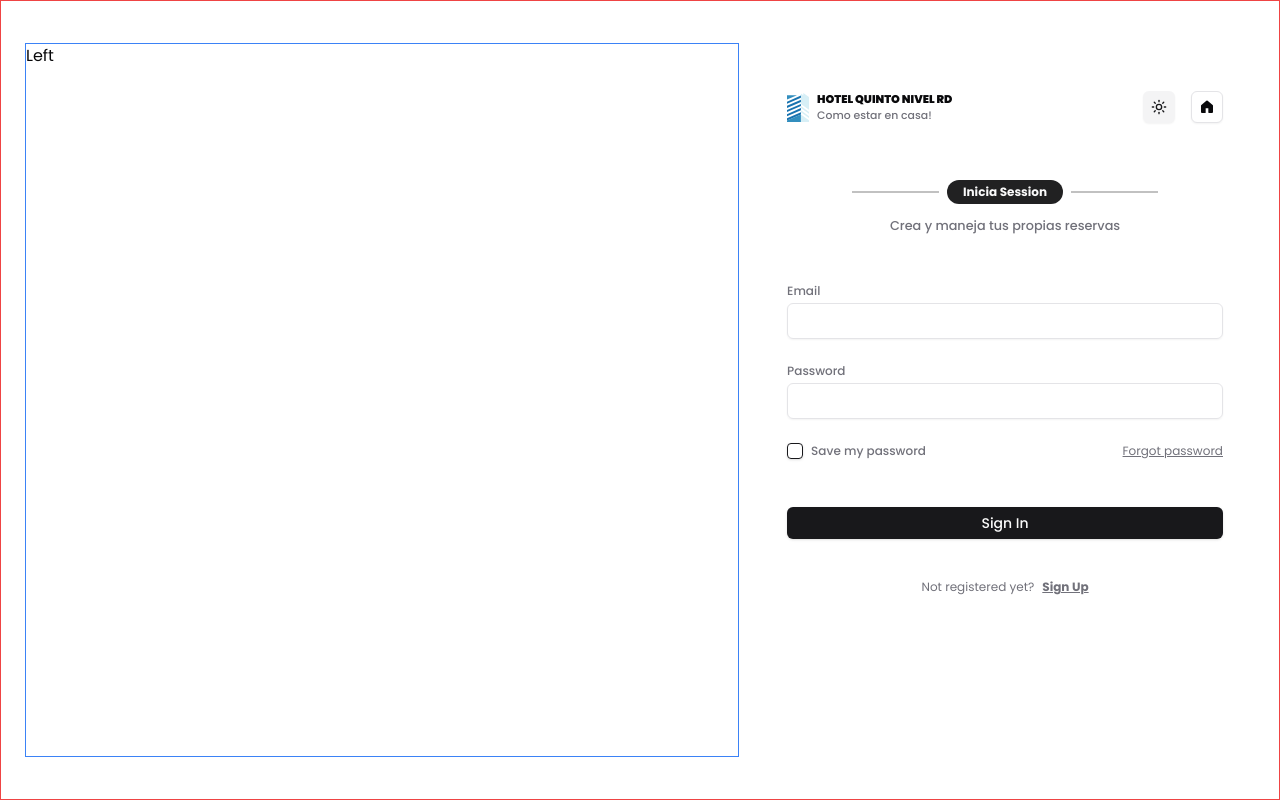
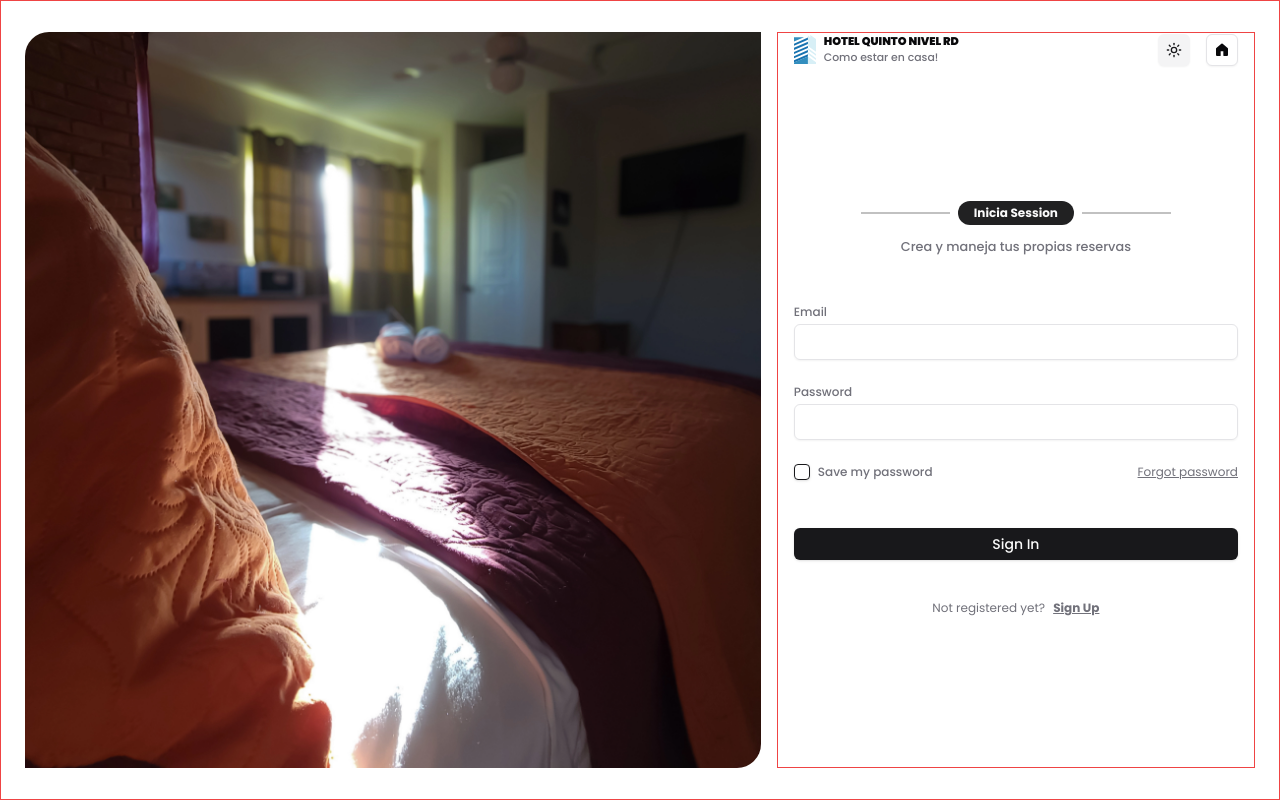
Before and after one commit to romandesigns/hqnrd, a Next.js app: page /en/auth/iniciar-session in a window 1280 px wide. Built offline with nearby package versions, Linux system fonts and the light colour scheme.

Commit message:
improving sign up and sign in form UI

```diff
--- a/app/[lang]/auth/crear-cuenta/page.tsx
+++ b/app/[lang]/auth/crear-cuenta/page.tsx
@@ -1,10 +1,5 @@
-import { Brand } from "@/components/features";
 import { SignUpForm } from "@/components/features/page/signUp/SignUpForm";
 import { HeadingSection } from "@/components/features/site/Headings";
-import { ModeToggle } from "@/components/features/site/ModeToggle";
-import { GoHomeFill } from "@/components/icons";
-import { Content, Section } from "@/components/layout";
-import { Button } from "@/components/ui/button";
 
 import { Locale } from "@/i18n-config";
 
@@ -18,29 +13,13 @@ export default async function Page({ params }: PageProps) {
   const { lang } = await params;
 
   return (
-    <Section className="flex min-h-screen w-full items-center justify-center border border-red-500 p-2">
-      <Content className="grid h-full grid-cols-1 gap-4 bg-muted/5 p-4 max-[769px]:max-w-[30rem] min-[769px]:grid-cols-[1fr_0.7fr] lg:max-w-[90rem]">
-        <article className="hidden aspect-[1/1] flex-1 border border-blue-500 min-[769px]:block">
-          Left
-        </article>
-        <article className="max-[769px]:h-full md:p-8 md:py-2">
-          <div className="flex items-center justify-between gap-4 py-10">
-            <Brand lang={lang} />
-            <div className="flex items-center justify-center gap-4">
-              <ModeToggle />
-              <Button size="icon" variant="outline">
-                <GoHomeFill />
-              </Button>
-            </div>
-          </div>
+    <>
       <HeadingSection
         showBorders
         title="Account Registration"
         description="Create and manage your own reservations"
       />
       <SignUpForm lang={lang} />
-        </article>
-      </Content>
-    </Section>
+    </>
   );
 }
--- a/app/[lang]/auth/iniciar-session/page.tsx
+++ b/app/[lang]/auth/iniciar-session/page.tsx
@@ -1,11 +1,5 @@
-import { Brand } from "@/components/features";
 import { SignInForm } from "@/components/features/page/signIn/SignInForm";
-import { SignUpForm } from "@/components/features/page/signUp/SignUpForm";
 import { HeadingSection } from "@/components/features/site/Headings";
-import { ModeToggle } from "@/components/features/site/ModeToggle";
-import { GoHomeFill } from "@/components/icons";
-import { Content, Section } from "@/components/layout";
-import { Button } from "@/components/ui/button";
 
 import { Locale } from "@/i18n-config";
 
@@ -19,29 +13,13 @@ export default async function Page({ params }: PageProps) {
   const { lang } = await params;
 
   return (
-    <Section className="flex min-h-screen w-full items-center justify-center border border-red-500 p-2">
-      <Content className="grid h-full grid-cols-1 gap-4 bg-muted/5 p-4 max-[769px]:max-w-[30rem] min-[769px]:grid-cols-[1fr_0.7fr] lg:max-w-[90rem]">
-        <article className="hidden aspect-[1/1] flex-1 border border-blue-500 min-[769px]:block">
-          Left
-        </article>
-        <article className="max-[769px]:h-full md:p-8 md:py-2">
-          <div className="flex items-center justify-between gap-4 py-10">
-            <Brand lang={lang} />
-            <div className="flex items-center justify-center gap-4">
-              <ModeToggle />
-              <Button size="icon" variant="outline">
-                <GoHomeFill />
-              </Button>
-            </div>
-          </div>
+    <>
       <HeadingSection
         showBorders
         title="Inicia Session"
         description="Crea y maneja tus propias reservas"
       />
       <SignInForm lang={lang} />
-        </article>
-      </Content>
-    </Section>
+    </>
   );
 }
--- /dev/null
+++ b/app/[lang]/auth/layout.tsx
@@ -0,0 +1,57 @@
+import { poppins } from "@/components/fonts";
+import { i18n, Locale } from "@/i18n-config";
+import { ThemeProvider } from "@/providers/Theme";
+import "@/styles/globals.css";
+import type { Metadata, Viewport } from "next";
+import { Content, Section } from "@/components/layout";
+import { Brand } from "@/components/features";
+import { ModeToggle } from "@/components/features/site/ModeToggle";
+import { Button } from "@/components/ui/button";
+import { GoHomeFill } from "@/components/icons";
+import Image from "next/image";
+
+export const metadata: Metadata = {
+  title: "Hotel Quinto Nivel RD",
+  description: "Generated by create next app",
+};
+
+interface LayoutProps {
+  children: React.ReactNode;
+  params: Promise<{
+    lang: Locale;
+  }>;
+}
+
+export default async function AuthLayout({ children, params }: LayoutProps) {
+  const { lang } = await params;
+  return (
+    <Section className="flex min-h-screen w-full items-stretch justify-stretch border border-red-500 p-2 min-[769px]:items-center min-[769px]:justify-center">
+      <Content className="grid h-full grid-cols-1 gap-4 bg-muted/5 max-[769px]:max-w-[30rem] min-[769px]:grid-cols-[1fr_0.65fr] min-[769px]:p-4 lg:max-w-[80rem]">
+        <article className="hidden aspect-[1/1] flex-1 min-[769px]:block">
+          <figure className="relative h-full w-full overflow-hidden rounded-br-3xl rounded-tl-3xl">
+            <Image
+              src="/assets/images/home/header/HQNRD-first-featured-image.webp"
+              layout="fill"
+              objectFit="cover"
+              alt="Auth"
+            />
+          </figure>
+        </article>
+        <article className="grid grid-cols-1 grid-rows-[auto_1fr] border border-red-500 max-[769px]:h-full min-[769px]:px-4">
+          <div className="flex items-center justify-between gap-4">
+            <Brand lang={lang} />
+            <div className="flex items-center justify-center gap-4">
+              <ModeToggle />
+              <Button size="icon" variant="outline">
+                <GoHomeFill />
+              </Button>
+            </div>
+          </div>
+          <div className="flex h-full flex-col items-stretch justify-center">
+            {children}
+          </div>
+        </article>
+      </Content>
+    </Section>
+  );
+}
```
Lines whose indentation alone changed are shown as unchanged.
